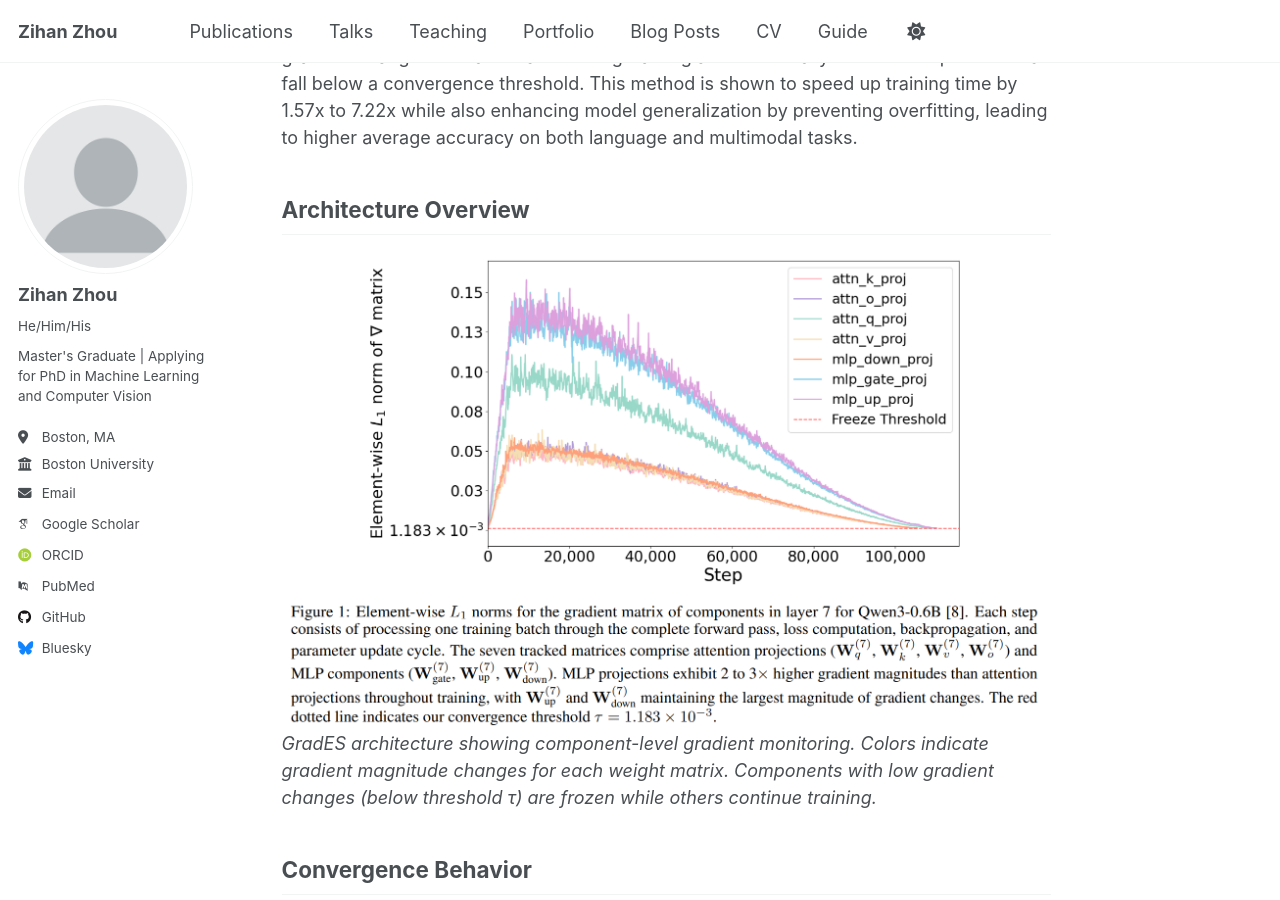
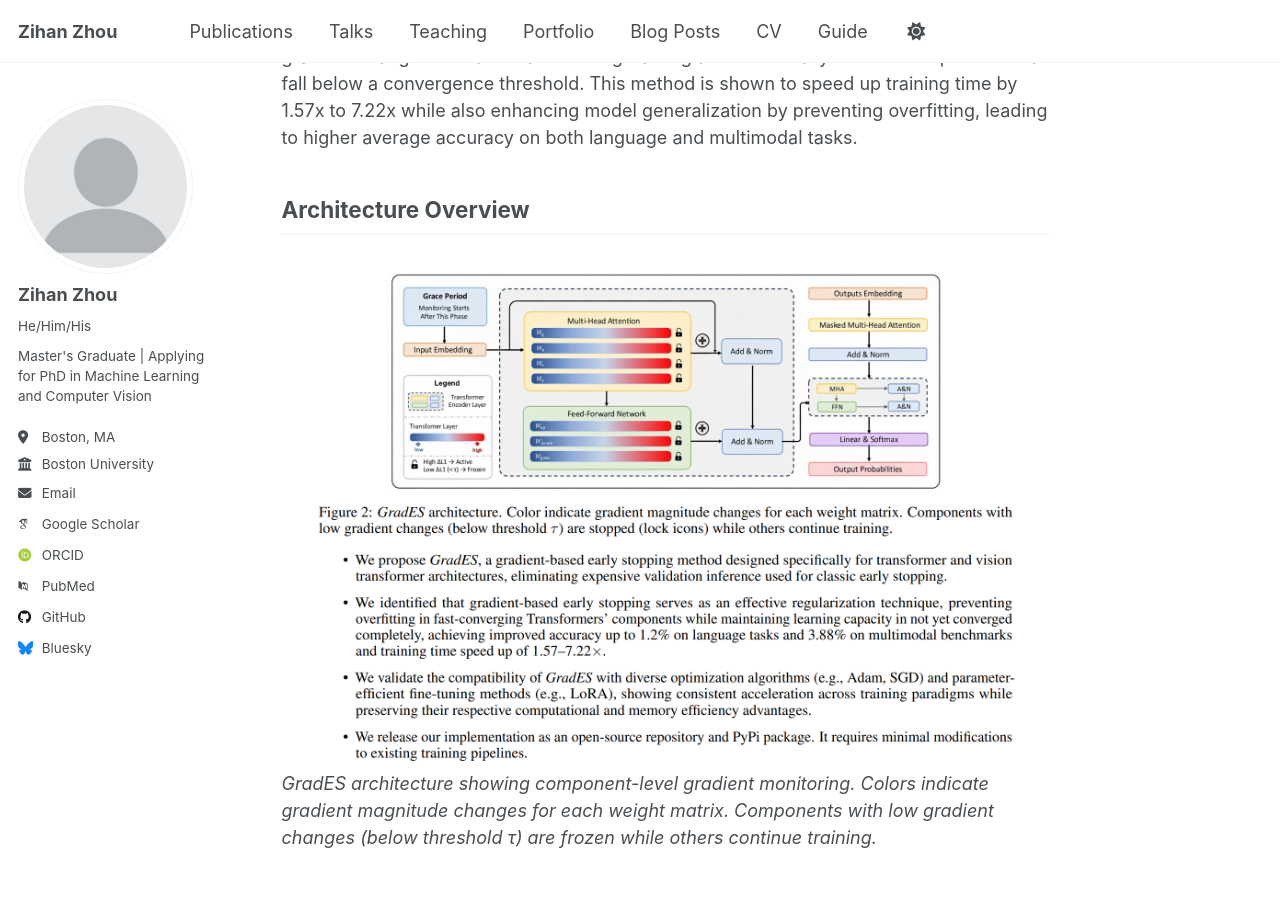
Before and after one commit to andyasdd1/andyasdd1.github.io, a Jekyll site: the page built from _publications/2025-grades-paper.md, in a window 1280 px wide and 900 px high, scrolled down 384 px. Built offline with Jekyll 4.4.1, drawn with Linux system fonts in a browser that asks for light colours; some web fonts are replaced; a script that is not in the unit is left out.

Commit message:
Swap GradES images to correct sections
- Fix Architecture Overview to show correct architecture diagram
- Fix Convergence Behavior to show correct convergence graph

```diff
--- a/_publications/2025-grades-paper.md
+++ b/_publications/2025-grades-paper.md
@@ -18,12 +18,12 @@ The paper introduces GradES, a novel gradient-based early stopping method that o
 
 ## Architecture Overview
 
-![GradES Architecture](/images/grades-architecture.png)
+![GradES Architecture](/images/grades-convergence.png)
 *GradES architecture showing component-level gradient monitoring. Colors indicate gradient magnitude changes for each weight matrix. Components with low gradient changes (below threshold τ) are frozen while others continue training.*
 
 ## Convergence Behavior
 
-![Gradient Convergence](/images/grades-convergence.png)
+![Gradient Convergence](/images/grades-architecture.png)
 *Element-wise L₁ norms for gradient matrices of components in layer 7 for Qwen3-0.6B. MLP projections exhibit 2-3× higher gradient magnitudes than attention projections throughout training, with different convergence rates for each component.*
 
 **Key Observations:**
```
